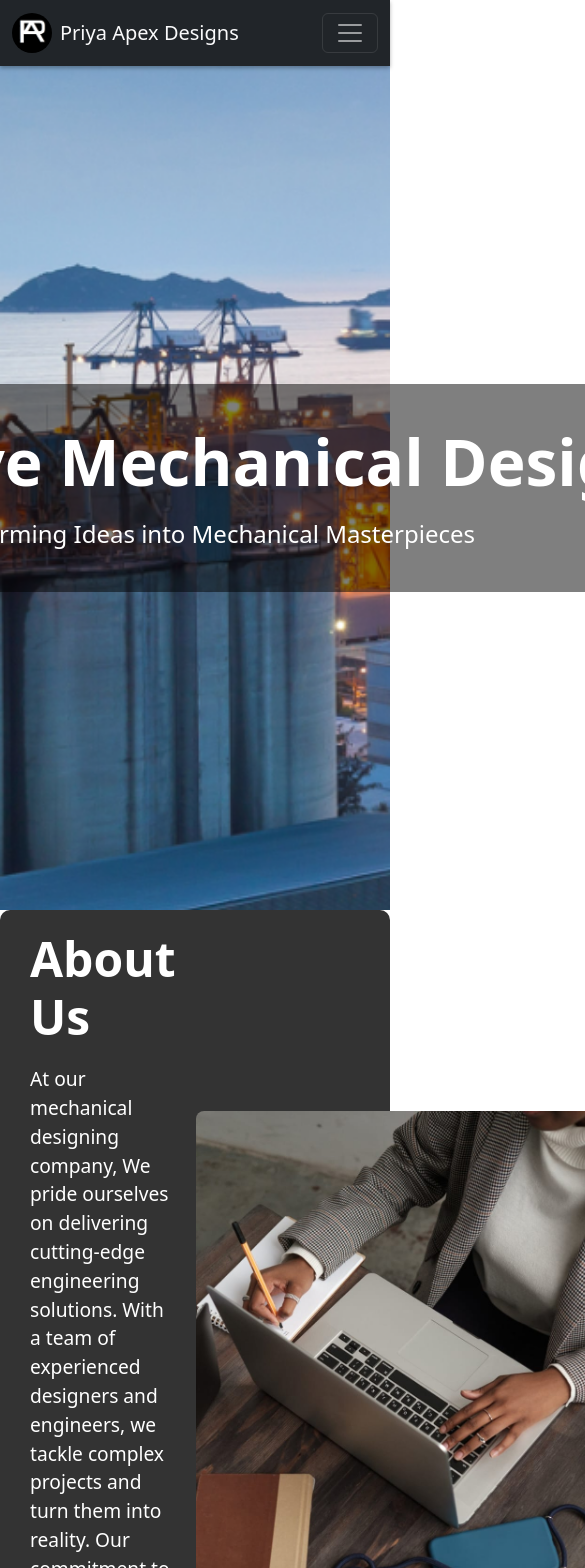
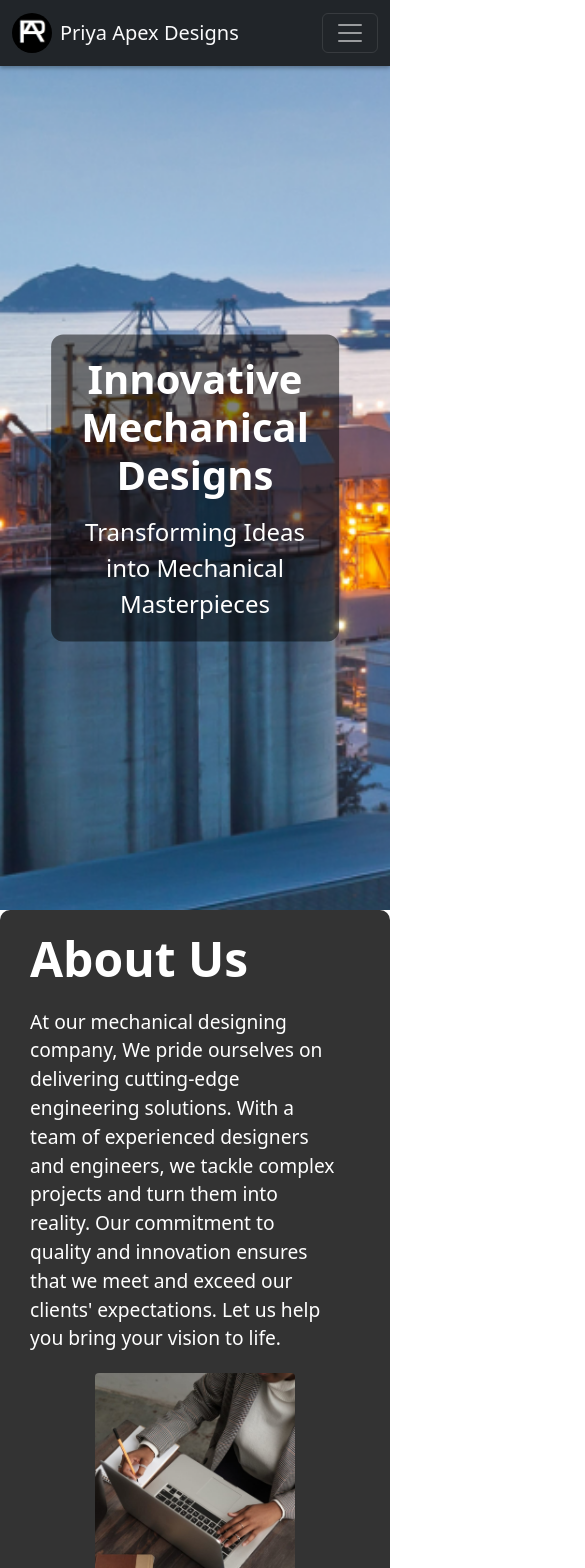
Before and after one commit to PriyaSangana12/Priya_Apex_Designs, a React (Create React App) app: page / in a window 390 px wide. Shown: the top 1568 px of the page, 585 px wide, since content can reach past the window. Built offline with nearby package versions, Linux system fonts and the light colour scheme.

Commit message:
--fixed:added responsiveness for aboutus and homepage

```diff
--- a/src/components/Footer.js
+++ b/src/components/Footer.js
@@ -45,7 +45,10 @@ function Footer() {
               <p className="footer-phone">+91 6304119904</p>
               {/* Social Icons */}
               <div className="social-icons">
-              <a href="#" className="icon">
+                <a
+                  href="https://www.instagram.com/apex_designs_company/"
+                  className="icon"
+                >
                   <i className="bi bi-instagram"></i>
                 </a>
                 {/*
@@ -56,7 +59,10 @@ function Footer() {
                 <i className="bi bi-facebook"></i>
               </a>
               */}
-              <a href="#" className="icon">
+                <a
+                  href="http://linkedin.com/company/priyaapexdesigns"
+                  className="icon"
+                >
                   <i className="bi bi-linkedin"></i>
                 </a>
               </div>
--- a/src/components/Homepage.js
+++ b/src/components/Homepage.js
@@ -6,12 +6,22 @@ function Homepage() {
   return (
     <motion.div className="homepage-container">
       <div className="overlay-text">
-        <motion.h1 initial={{ scale: 0.8 }}
-              whileInView={{ scale: 1 }}
-    transition={{duration:0.3, ease: "easeIn"}} >Innovative Mechanical Designs</motion.h1>
-        <motion.p initial={{ scale: 0.8 }}
-              whileInView={{ scale: 1 }}
-    transition={{duration:0.2, ease: "easeIn"}} >Transforming Ideas into Mechanical Masterpieces</motion.p>
+        <motion.h1
+          className="homepage-title"
+          initial={{ scale: 0.8 }}
+          whileInView={{ scale: 1 }}
+          transition={{ duration: 0.3, ease: "easeIn" }}
+        >
+          Innovative Mechanical Designs
+        </motion.h1>
+        <motion.p
+          className="homepage-subtitle"
+          initial={{ scale: 0.8 }}
+          whileInView={{ scale: 1 }}
+          transition={{ duration: 0.2, ease: "easeIn" }}
+        >
+          Transforming Ideas into Mechanical Masterpieces
+        </motion.p>
       </div>
     </motion.div>
   );
--- a/src/styles.css
+++ b/src/styles.css
@@ -11,6 +11,14 @@ body {
   font-family: Arial, Helvetica, sans-serif;
   overflow-x: hidden;
 }
+
+@media (max-width: 768px) {
+  html,
+  body {
+    overflow-x: hidden; /* Enables horizontal scrolling on mobile */
+  }
+}
+
 body {
   margin: 0;
   padding: 0;
@@ -19,14 +27,11 @@ body {
   color: #ffffff; /* Default white text color */
 }
 
-/* Navbar styling */
 .navbar {
-  position: absolute; /* Place the navbar on top of the image */
-  top: 0;
-  left: 0;
-  width: 100%; /* Ensure it spans the full width */
-  background-color: rgba(0, 0, 0, 0.6); /* Transparent black background */
-  z-index: 10; /* Ensure it stays on top of other elements */
+  position: relative; /* Allows it to stay visible */
+  width: 100%;
+  background-color: rgba(0, 0, 0, 0.6);
+  z-index: 10;
   padding: 10px 20px;
   box-shadow: 0 2px 4px rgba(0, 0, 0, 0.3);
 }
@@ -104,6 +109,26 @@ body {
 .overlay-text p {
   font-size: 1.5rem; /* Larger subtext font size */
   margin: 0;
+}
+
+@media (max-width: 768px) {
+  .overlay-text {
+    white-space: normal; /* Allows text to wrap on smaller screens */
+    padding: 20px 30px; /* Adjust padding for smaller screens */
+    max-width: 90%; /* Prevents text from stretching too wide */
+  }
+}
+
+@media (max-width: 768px) {
+  .overlay-text .homepage-title {
+    font-size: 2.5rem; /* Reduce font size for mobile */
+  }
+}
+
+@media (max-width: 768px) {
+  .overlay-text .homepage-subtitle {
+    font-size: 1.5rem; /* Reduce font size for mobile */
+  }
 }
 
 .custom-img {
@@ -264,6 +289,14 @@ body {
   border-radius: 8px; /* Rounded corners for the image */
 }
 
+@media (max-width: 768px) {
+  .about-image {
+    width: 200px;
+    height: auto;
+    border-radius: 4px; /* Rounded corners for the image */
+  }
+}
+
 .about-content {
   text-align: left;
   padding: 20px;
@@ -304,6 +337,12 @@ body {
   height: auto; /* Let the content determine the height */
   min-height: 80vh; /* Set a smaller minimum height */
   border-radius: 10px; /* Optional: Adds a modern rounded effect */
+}
+
+@media (max-width: 768px) {
+  .work-with-us-container {
+    flex-direction: column;
+  }
 }
 
 .work-with-us-text-section {
```
Lines whose indentation alone changed are shown as unchanged.
